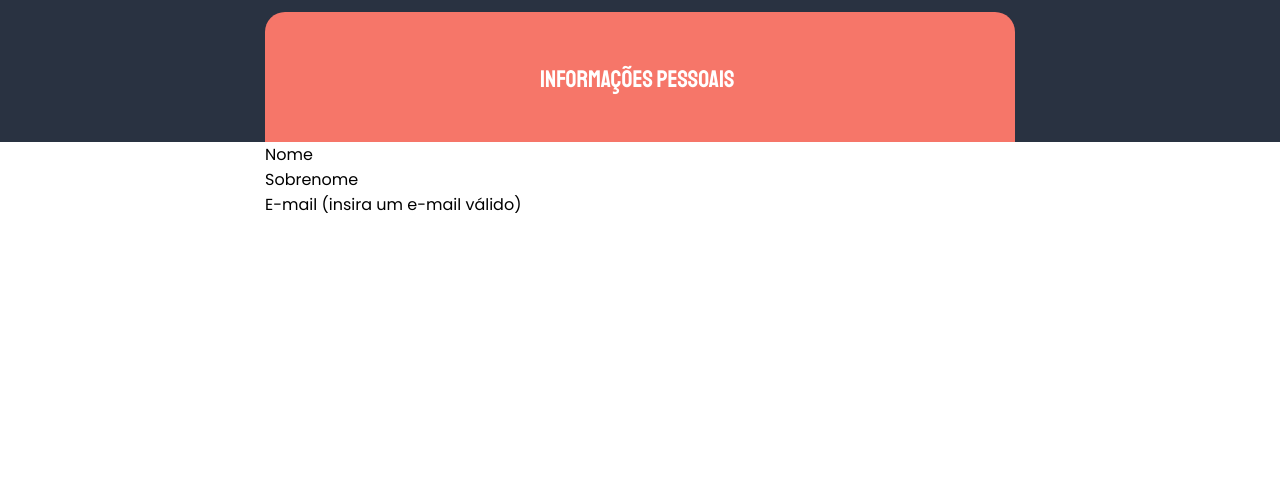
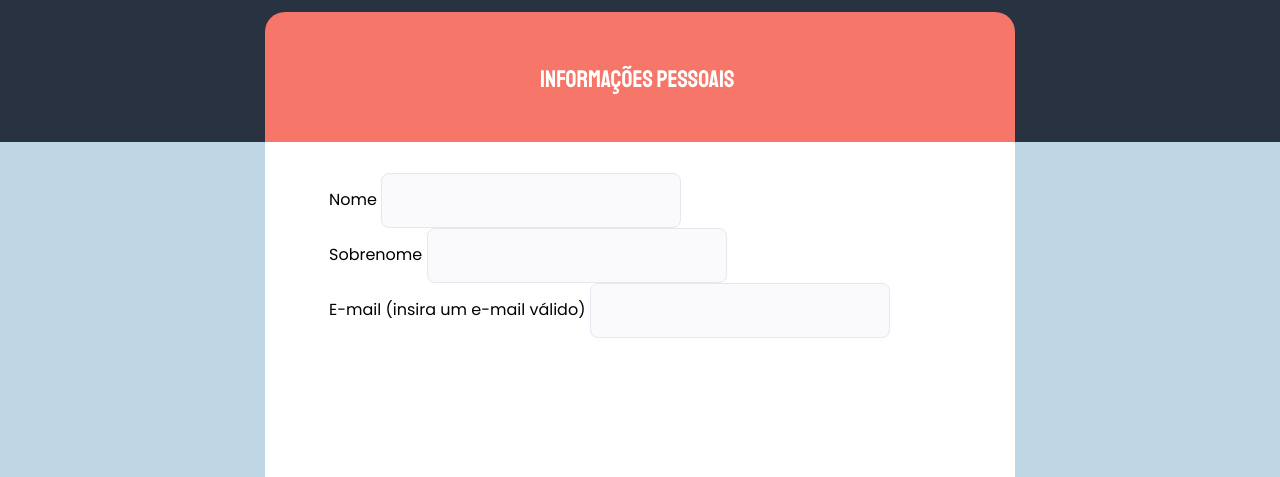
Before and after one commit to Eduardo-Feltrin/ativid-rocketseat-explorer, a plain HTML site: page stage3/form_avancado/indext.html in a window 1280 px wide. Shown: the part 323-800 px from the top of the page. Drawn offline with Linux system fonts and the light colour scheme.

Commit message:
Inicio da construção do formulário
Decidi englobar cada campo de um fieldset em divs de classe "fieldset-elements", pois, se eu determino o "padding" do "#main-form", quebro o layout.
A solução que escolhi usa das margens das divs "fieldset-elements".

```diff
--- a/stage3/form_avancado/indext.html
+++ b/stage3/form_avancado/indext.html
@@ -22,12 +22,12 @@
     </div>
   </header>
   <form id="main-form">
-
     <fieldset>
       <div id="form-header">
         <legend>Informações pessoais</legend>
       </div>
 
+      <div class="fieldset-elements">
         <div class="full-name">
           <div class="input-wrapper">
             <label for="name-input">Nome</label>
@@ -43,8 +43,7 @@
           <label for="email-input">E-mail <span class="note">(insira um e-mail válido)</span></label>
           <input type="text" id="email-input">
         </div>
-
-
+      </div>
 
     </fieldset>
   </form>
--- a/stage3/form_avancado/style.css
+++ b/stage3/form_avancado/style.css
@@ -56,6 +56,7 @@ body::before {
 body {
   font-family: 'Poppins', sans-serif;
   min-height: 100vh;
+  background: #BFD7E4;
 }
 
 #main-form {
@@ -63,8 +64,19 @@ body {
   width: 750px;
 
   margin: 0 auto;
+
   background: #FFFFFF;
   border-radius: 0px 0px 20px 20px;
+}
+
+#main-form input {
+  width: 300px;
+  height: 55px;
+
+  background: #FAFAFC;
+
+  border: 1px solid #E6E6F0;
+  border-radius: 8px;
 }
 
 #form-header {
@@ -89,3 +101,9 @@ body {
 
   color: white;
 }
+
+.fieldset-elements {
+  margin: 64px;
+  margin-top: 31px;
+  margin-bottom: 32px;
+}
```
Lines whose indentation alone changed are shown as unchanged.
